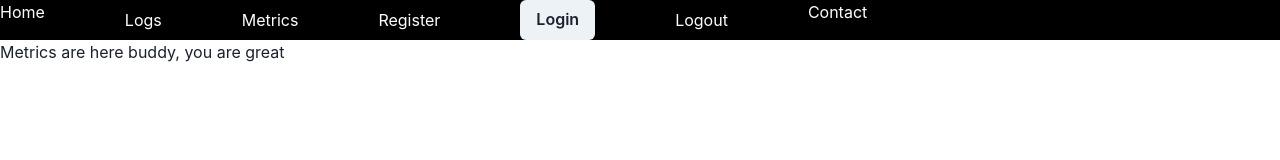
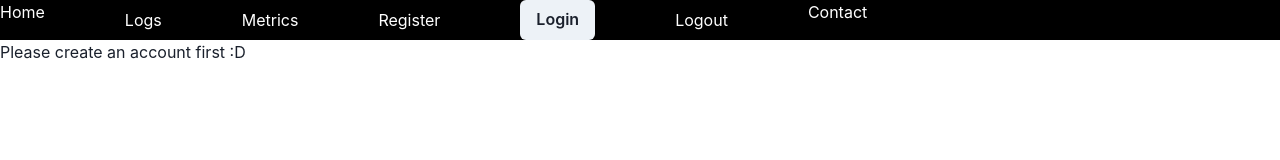
Before and after one commit to ndoolan/ClimbTime, a React app: page /metrics in a window 1280 px wide. Shown: the top 160 px of the page. Built offline with nearby package versions, Linux system fonts and the light colour scheme.

Commit message:
NoUserComp

```diff
--- /dev/null
+++ b/src/client/components/NoUser/NoUser.tsx
@@ -0,0 +1,11 @@
+import { Flex, Text } from '@chakra-ui/react';
+
+const NoUser = () => {
+  return (
+    <Flex>
+      <Text>Please create an account first :D</Text>
+    </Flex>
+  );
+};
+
+export default NoUser;
--- a/src/client/pages/Logs.tsx
+++ b/src/client/pages/Logs.tsx
@@ -5,6 +5,7 @@ import LogForm from '../components/LogForm/LogForm';
 import { useState } from 'react';
 import { useSelector } from 'react-redux';
 import type { RootState } from '../store';
+import NoUser from '../components/NoUser/NoUser';
 
 const Logs = () => {
   const currentUser = useSelector((state: RootState) => state.user.currentUser);
@@ -16,7 +17,7 @@ const Logs = () => {
   };
 
   if (!currentUser) {
-    return <p>Please make an account first pal</p>;
+    return <NoUser />;
   }
 
   return (
--- a/src/client/pages/Metrics.tsx
+++ b/src/client/pages/Metrics.tsx
@@ -1,8 +1,15 @@
+import { useSelector } from 'react-redux';
+import type { RootState } from '../store';
+import NoUser from '../components/NoUser/NoUser';
 
 const Metrics = () => {
-  return (
-    <div>Metrics are here buddy, you are great</div>
-  )
-}
+  const currentUser = useSelector((state: RootState) => state.user.currentUser);
 
-export default Metrics
+  if (!currentUser) {
+    return <NoUser />;
+  }
+
+  return <div>Metrics are here buddy, you are great</div>;
+};
+
+export default Metrics;
```
